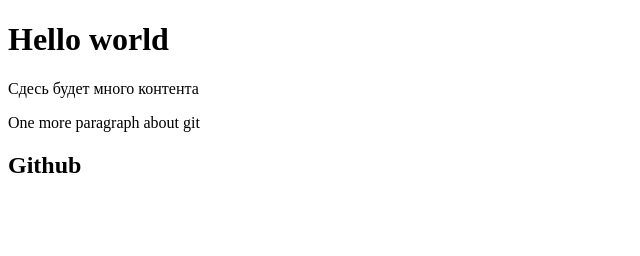
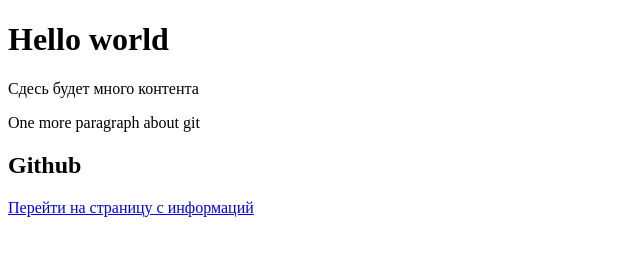
Before and after one commit to Markintoshi/githtml, a plain HTML site: page index.html in a window 1280 px wide. Shown: the whole page, without its empty margins (0-640 px from the left). Drawn offline with Linux system fonts and the light colour scheme.

Commit message:
Update index.html info page

```diff
--- a/index.html
+++ b/index.html
@@ -10,5 +10,6 @@
   <p>Сдесь будет много контента</p>
   <p>One more paragraph about git</p>
   <h2>Github</h2>
+  <a href="pages/about.html" class="">Перейти на страницу с информаций</a>
 </body>
 </html>
```
